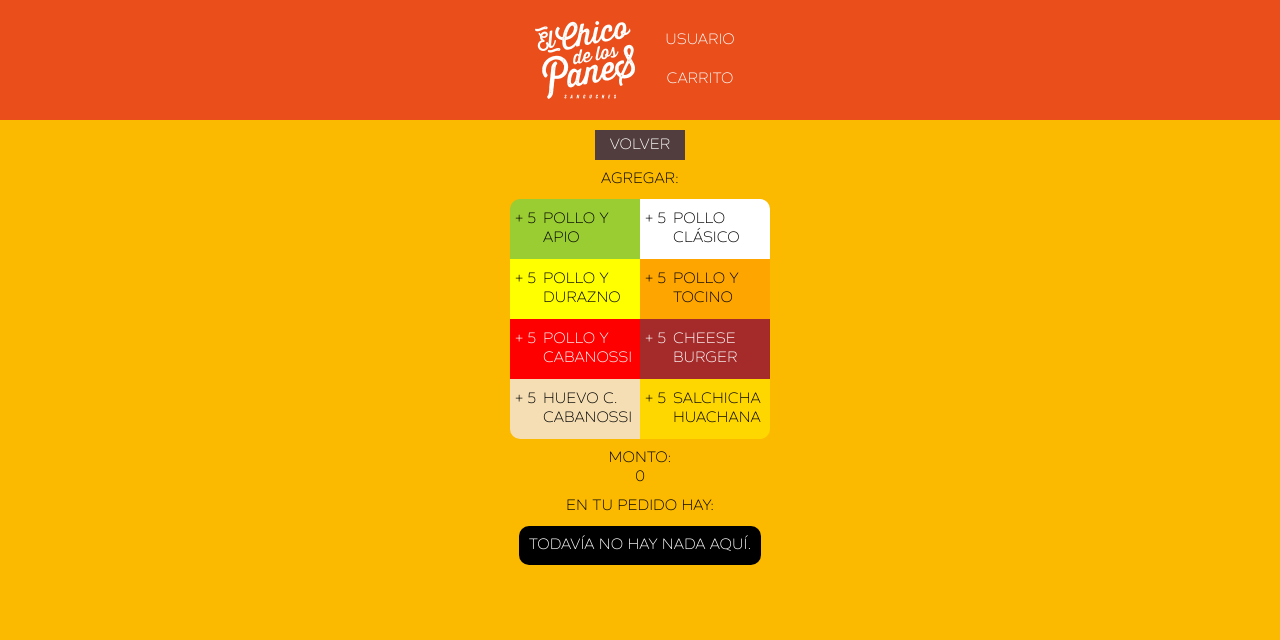
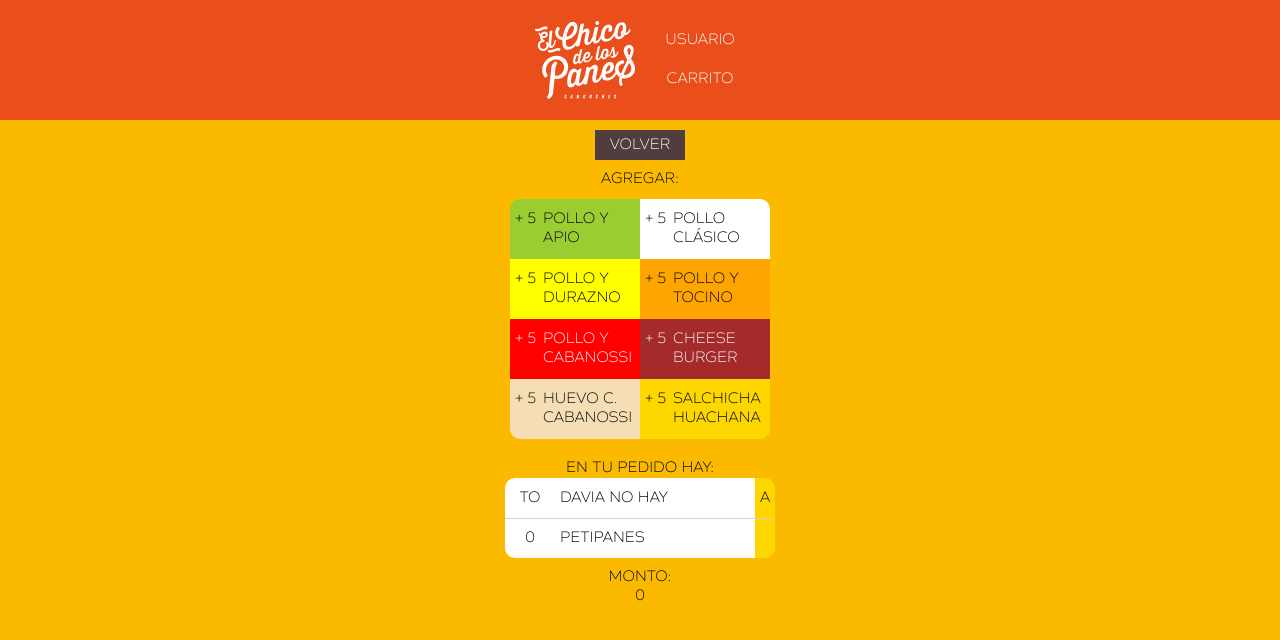
Before and after one commit to angelaltarodri/panes, a React (Create React App) app in the folder client/: page /tienda/petipanes/100 in a window 1280 px wide. Shown: the top 640 px of the page. Built offline with nearby package versions, Linux system fonts and the light colour scheme.

Commit message:
new amount stetics

```diff
--- a/client/src/components/StorePetipanes/StorePetipanes.css
+++ b/client/src/components/StorePetipanes/StorePetipanes.css
@@ -66,13 +66,6 @@
     border-top: 1px solid rgb(209, 209, 209);
 }
 
-.StorePetipanes_cantidadcero{
-    padding:10px;
-    margin:10px;
-    background-color: black;
-    color: white;
-    border-radius: 10px;
-}
 .StorePetipanes_cantidad div {
     padding:5px;
     display:flex;
@@ -111,12 +104,5 @@
 }
 .StorePetipanes_cantidad_der{
     background-color: gold;
+    width: 10px;
 }
-
-.StorePetipanes_cantida>div:first-child{
-    border-radius: 10px 0 0 10px !important;
-}
-
-.StorePetipanes_cantida>div:last-child{
-    border-radius: 0px 10px 10px 0px !important;
-}
--- a/client/src/components/StorePetipanes/StorePetipanes.js
+++ b/client/src/components/StorePetipanes/StorePetipanes.js
@@ -15,10 +15,14 @@ export default function StorePetipanes() {
   const petipanesMonto = useSelector(store => store.orderReducer.petipanesMonto)
 
   const gohome = () => history.push("/tienda")
-  const nOfItems = Object.keys(petipanesOrden[0])
+  // Sabores dentro de la orden
+  const saboresInOrder = Object.keys(petipanesOrden[0])
+  // Número de petipanes en la orden
+  const nOfPetipanes = Object.values(petipanesOrden[0]).reduce(function(a, b){
+    return a + b;
+  }, 0);
 
   const itemsPlusFive = sabores.map(item=> {
-
     const addToCart = () => {
       petipanesOrden[0][item.itemCode] ? petipanesOrden[0][item.itemCode] += 5 : petipanesOrden[0][item.itemCode] = 5
       let saborsito = sabores.find(sabor => sabor.itemCode == item.itemCode)
@@ -38,20 +42,22 @@ export default function StorePetipanes() {
 
   const itemsOnOrder = sabores.map(item => {
     const deleteItem = () => {
-      let nuevoMonto = petipanesMonto - (petipanesOrden[0][item.itemCode]/5*2)
+      let nuevoMonto = petipanesMonto
+      if (item.itemPriceChange > 0)
+        nuevoMonto -= (petipanesOrden[0][item.itemCode]/5*2)
       delete(petipanesOrden[0][item.itemCode])
       dispatch({type:'AMOUNT_PETIPANES', payload: nuevoMonto})
       dispatch({type:'ORDER_PETIPANES', payload: petipanesOrden})
     }
     const cantidaD = (d) => {
-      return <div className={`StorePetipanes_cantidad ` + d}>
+      return <div className={`StorePetipanes_cantidad `}>
         <div className={`StorePetipanes_cantidad_izq`}> {petipanesOrden[0][item.itemCode]}</div>
-        <div className="StorePetipanes_cantidad_mid">{item.itemShortName}</div>
+        <div className="StorePetipanes_cantidad_mid">{item.itemShortName} {item.itemPriceChange > 0 ? `+ ${item.itemPriceChange}` : null}</div>
         <div className={`StorePetipanes_cantidad_der`} onClick={deleteItem}> x </div>
       </div>
     }
     if(petipanesOrden[0][item.itemCode]){
-      if(nOfItems.length == 1) return cantidaD("StorePetipanes_cantida")
+      if(saboresInOrder.length == 1) return cantidaD("StorePetipanes_cantida")
       else return cantidaD("")
     }
   })
@@ -64,20 +70,27 @@ export default function StorePetipanes() {
         <div className="StorePetipanes_selector">
           {itemsPlusFive}
         </div>
-        <div>Monto:</div>
-        <div>{petipanesMonto}</div>
         <div className="StorePetipanes_cantidades">
           <div>En tu pedido hay: </div>
           <div>
-            {nOfItems == "" ?
-              <div className="StorePetipanes_cantidadcero">
-                Todavía no hay nada aquí.
-              </div> :
-              itemsOnOrder}
+            {saboresInOrder == "" ?
+            <div className={`StorePetipanes_cantidad `}>
+              <div className={`StorePetipanes_cantidad_izq`}> To</div>
+              <div className="StorePetipanes_cantidad_mid"> davia no hay</div>
+              <div className={`StorePetipanes_cantidad_der`}> a</div>
+            </div>:
+            itemsOnOrder}
+            <div className={`StorePetipanes_cantidad `}>
+              <div className={`StorePetipanes_cantidad_izq`}> {nOfPetipanes}</div>
+              <div className="StorePetipanes_cantidad_mid">PETIPANES</div>
+              <div className={`StorePetipanes_cantidad_der`}>  </div>
+            </div>
           </div>
         </div>
+        <div>Monto:</div>
+        <div>{petipanesMonto}</div>
       </div>
-      {nOfItems == "" ? null :
+      {saboresInOrder == "" ? null :
         <div>
           <div> Tu caja quedaría así: </div>
           <PetipanSimulator pedido={petipanesOrden[0]} />
```
